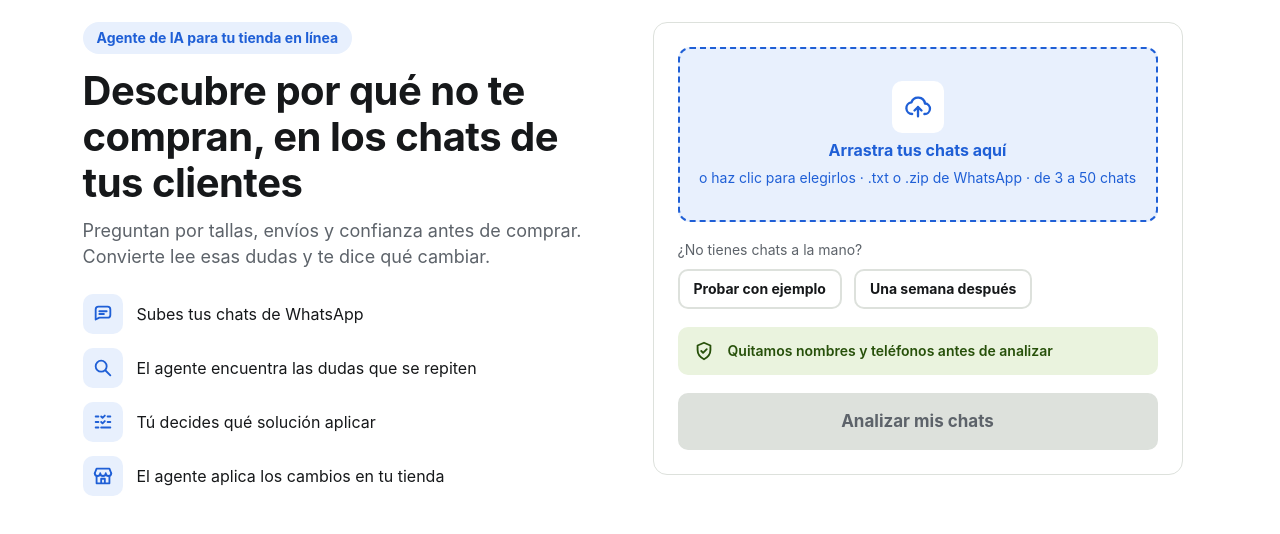
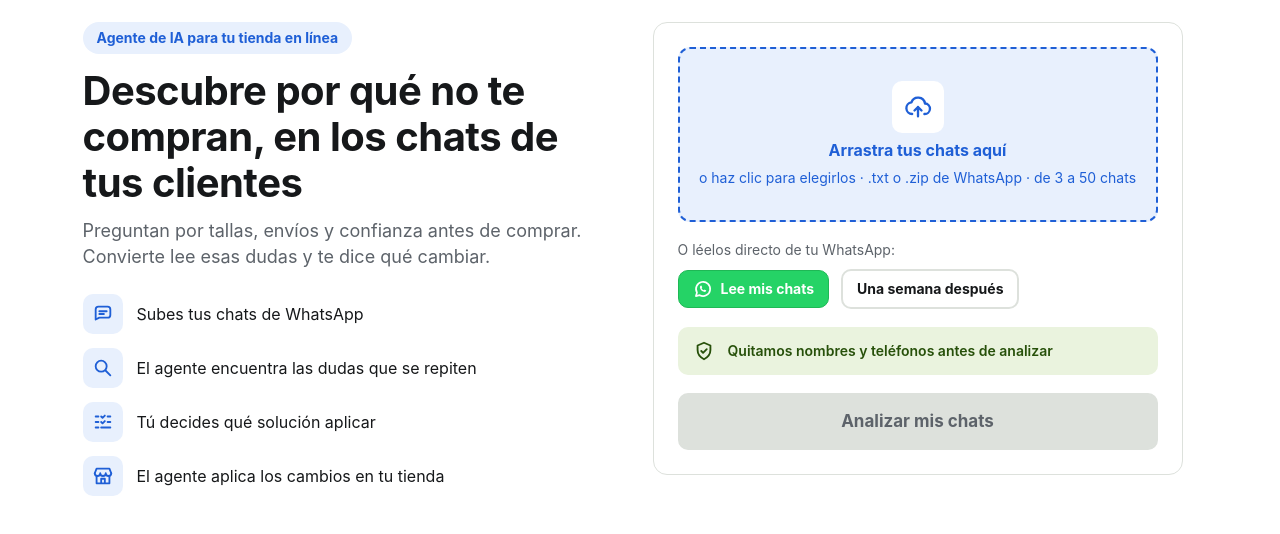
Before and after one commit to descamilla-codes/hackathonia-agente, a website with bundled scripts: page demo.html in a window 1280 px wide. Shown: the part 80-614 px from the top of the page. Built offline with nearby package versions, Linux system fonts and the light colour scheme.

Commit message:
feat: present the sample loader as a green WhatsApp read button

```diff
--- a/demo.html
+++ b/demo.html
@@ -32,6 +32,10 @@ header b { font-size: 18px; }
 .banner { background: var(--warn); color: var(--warn-ink); border-radius: 10px; padding: 10px 14px; margin-bottom: 12px; font-size: 14px; }
 
 .btn { font: inherit; font-weight: 700; border-radius: 10px; padding: 12px 18px; cursor: pointer; }
+.btn.wa { display: inline-flex; align-items: center; gap: 8px; background: #25d366; color: #fff; border: 1px solid #1fb855; }
+.btn.wa:hover { background: #1fb855; }
+.btn.wa svg { width: 20px; height: 20px; stroke: #fff; }
+.btn.wa svg .fill { fill: #fff; stroke: none; }
 .primary { background: var(--accent); color: #fff; border: 2px solid var(--accent); }
 .primary:disabled { background: var(--line); border-color: var(--line); color: var(--muted); cursor: not-allowed; }
 .ghost { background: var(--sheet); color: var(--ink); border: 2px solid var(--line); }
@@ -196,9 +200,9 @@ label.stock input { width: 90px; font: inherit; padding: 6px 8px; border: 1px so
         <b>Arrastra tus chats aquí</b>
         <span>o haz clic para elegirlos · .txt o .zip de WhatsApp · de 3 a 50 chats</span>
       </label>
-      <p class="muted small">¿No tienes chats a la mano?</p>
+      <p class="muted small">O léelos directo de tu WhatsApp:</p>
       <div class="row tight">
-        <button class="btn ghost small" id="demo-antes">Probar con ejemplo</button>
+        <button class="btn wa small" id="demo-antes"><svg viewBox="0 0 24 24" aria-hidden="true"><path d="M3.5 20.5l1.3-4.2A8.5 8.5 0 1 1 8 19.4z"/><path class="fill" d="M9.2 8.2c.3-.4.7-.4 1 0l.8 1.5c.1.3 0 .6-.2.8l-.5.5c.5 1.1 1.4 2 2.5 2.5l.5-.5c.2-.2.5-.3.8-.2l1.5.8c.4.3.4.7 0 1-.6.7-1.4 1-2.3.8-2.5-.7-4.3-2.5-5-5-.2-.9.1-1.7.9-2.2z"/></svg>Lee mis chats</button>
         <button class="btn ghost small" id="demo-despues">Una semana después</button>
       </div>
       <p class="privacy"><span class="ico"><svg viewBox="0 0 24 24" aria-hidden="true"><path d="M12 3 5 6v5c0 4.5 3 8 7 10 4-2 7-5.5 7-10V6z"/><path d="m9 12 2 2 4-4"/></svg></span>Quitamos nombres y teléfonos antes de analizar</p>
```
Also changed, not shown: index.html (+2 -2 lines).
